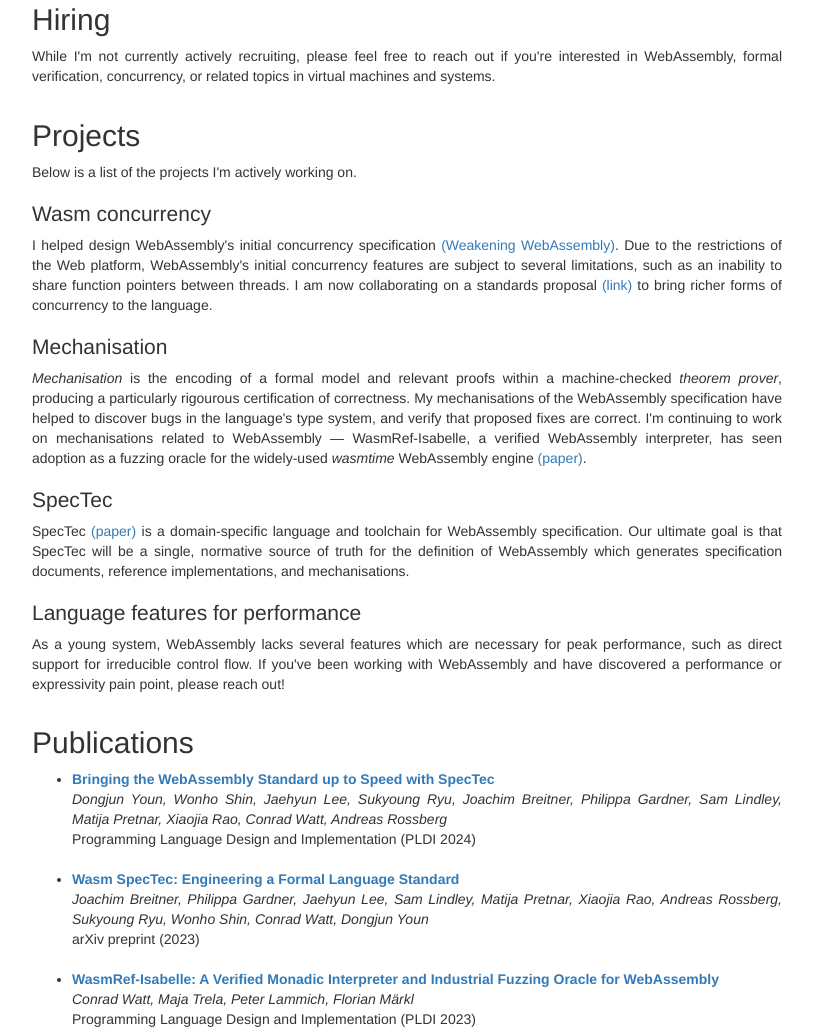
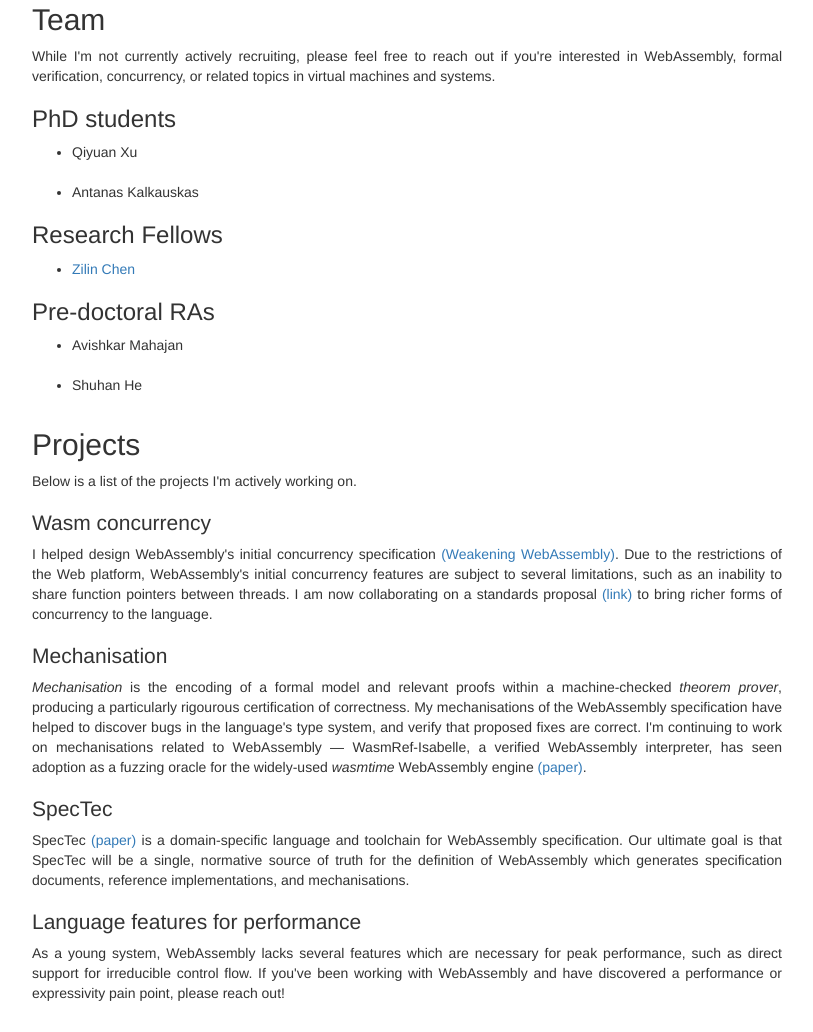
Before and after one commit to conrad-watt/conrad-watt.github.io, a plain HTML site: page index.html in a window 1280 px wide. Shown: the part 467-1499 px from the top of the page, without its empty margins (38-851 px from the left). Drawn offline with nearby package versions, Linux system fonts and the light colour scheme.

Commit message:
Update index.html

```diff
--- a/index.html
+++ b/index.html
@@ -87,10 +87,30 @@
 
                 <div style="margin-top:3%; text-align:justify;">
 
-                <h2 id="hiring">Hiring</h2>
+                <h2 id="hiring">Team</h2>
 
 			<p>While I'm not currently actively recruiting, please feel free to reach out if you're interested in WebAssembly, formal verification, concurrency, or related topics in virtual machines and systems.</p>
-			</div>
+
+                <h3 id="hiring">PhD students</h2>
+<ul><li>Qiyuan Xu
+</li>
+<br /><li>Antanas Kalkauskas
+</li>
+</ul>
+
+		<h3 id="hiring">Research Fellows</h2>
+<ul><li><a href="https://zilinc.github.io/">Zilin Chen</a>
+</li>
+</ul>
+
+		<h3 id="hiring">Pre-doctoral RAs</h2>
+<ul><li>Avishkar Mahajan
+</li>
+<br /><li>Shuhan He
+</li>
+</ul>
+
+		</div>
             </div>
 
             <!-- Projects -->
@@ -126,9 +146,18 @@
                 <div style="margin-top:3%; text-align:justify;">
 
                 <h2 id="publications">Publications</h2>
-                <ul><li id="spectec"><a href="https://people.mpi-sws.org/~rossberg/papers/Youn,%20Shin,%20Lee,%20Ryu,%20Breitner,%20Gardner,%20Lindley,%20Pretnar,%20Xiaojia,%20Watt,%20Rossberg%20-%20Bringing%20the%20WebAssembly%20Standard%20up%20to%20Speed%20with%20SpecTec.pdf"><b>Bringing the WebAssembly Standard up to Speed with SpecTec</b></a>
+<ul><li><a href="https://dl.acm.org/doi/pdf/10.1145/3704858"><b>Progressful Interpreters for Efficient WebAssembly Mechanisation</b></a>
+<br /><i>Xiaojia Rao, Stefan Radziuk, Conrad Watt, Philippa Gardner</i>
+<br />Principles of Programming Languages (POPL 2025)
+</li>
+<br /><li><a href="https://dl.acm.org/doi/pdf/10.1145/3704903"><b>Generically Automating Separation Logic by Functors, Homomorphisms and Modules</b></a>
+<br /><i>Qiyuan Xu, David Sanan, Zhe Hou, Xiaokun Luan, Conrad Watt, Yang Liu</i>
+<br />Principles of Programming Languages (POPL 2025)
+</li>
+<br /><li id="spectec"><a href="https://people.mpi-sws.org/~rossberg/papers/Youn,%20Shin,%20Lee,%20Ryu,%20Breitner,%20Gardner,%20Lindley,%20Pretnar,%20Xiaojia,%20Watt,%20Rossberg%20-%20Bringing%20the%20WebAssembly%20Standard%20up%20to%20Speed%20with%20SpecTec.pdf"><b>Bringing the WebAssembly Standard up to Speed with SpecTec</b></a>
 <br /><i>Dongjun Youn, Wonho Shin, Jaehyun Lee, Sukyoung Ryu, Joachim Breitner, Philippa Gardner, Sam Lindley, Matija Pretnar, Xiaojia Rao, Conrad Watt, Andreas Rossberg</i>
-<br />Programming Language Design and Implementation (PLDI 2024)</li>
+<br />Programming Language Design and Implementation (PLDI 2024)
+</li>
 <br /><li><a href="https://arxiv.org/pdf/2311.07223"><b>Wasm SpecTec: Engineering a Formal Language Standard</b></a>
 <br /><i>Joachim Breitner, Philippa Gardner, Jaehyun Lee, Sam Lindley, Matija Pretnar, Xiaojia Rao, Andreas Rossberg, Sukyoung Ryu, Wonho Shin, Conrad Watt, Dongjun Youn</i>
 <br />arXiv preprint (2023)
```
